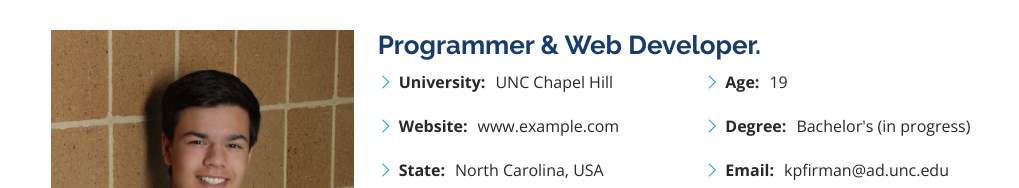
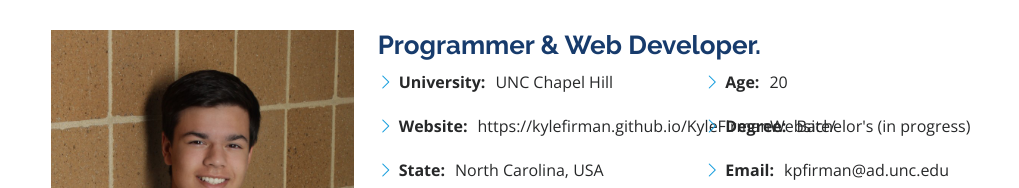
Before and after one commit to kylefirman/KyleFirmanWebsite, a plain HTML site: page index.html in a window 1280 px wide. Shown: the part 1034-1222 px from the top of the page, without its empty margins (261-1280 px from the left). Drawn offline with nearby package versions, Linux system fonts and the light colour scheme.

Commit message:
gitkraken commit2

```diff
--- a/index.html
+++ b/index.html
@@ -100,14 +100,14 @@
               <div class="col-lg-6">
                 <ul>
                   <li><i class="bi bi-chevron-right"></i> <strong>University:</strong> <span>UNC Chapel Hill</span></li>
-                  <li><i class="bi bi-chevron-right"></i> <strong>Website:</strong> <span>www.example.com</span></li>
+                  <li><i class="bi bi-chevron-right"></i> <strong>Website:</strong> <span>https://kylefirman.github.io/KyleFirmanWebsite/</span></li>
                   <!-- <li><i class="bi bi-chevron-right"></i> <strong>Phone:</strong> <span>+123 456 7890</span></li> -->
                   <li><i class="bi bi-chevron-right"></i> <strong>State:</strong> <span>North Carolina, USA</span></li>
                 </ul>
               </div>
               <div class="col-lg-6">
                 <ul>
-                  <li><i class="bi bi-chevron-right"></i> <strong>Age:</strong> <span>19</span></li>
+                  <li><i class="bi bi-chevron-right"></i> <strong>Age:</strong> <span>20</span></li>
                   <li><i class="bi bi-chevron-right"></i> <strong>Degree:</strong> <span>Bachelor's (in progress)</span></li>
                   <li><i class="bi bi-chevron-right"></i> <strong>Email:</strong> <span>kpfirman@ad.unc.edu</span></li>
                   <!-- <li><i class="bi bi-chevron-right"></i> <strong>Freelance:</strong> <span>Available</span></li> -->
```
